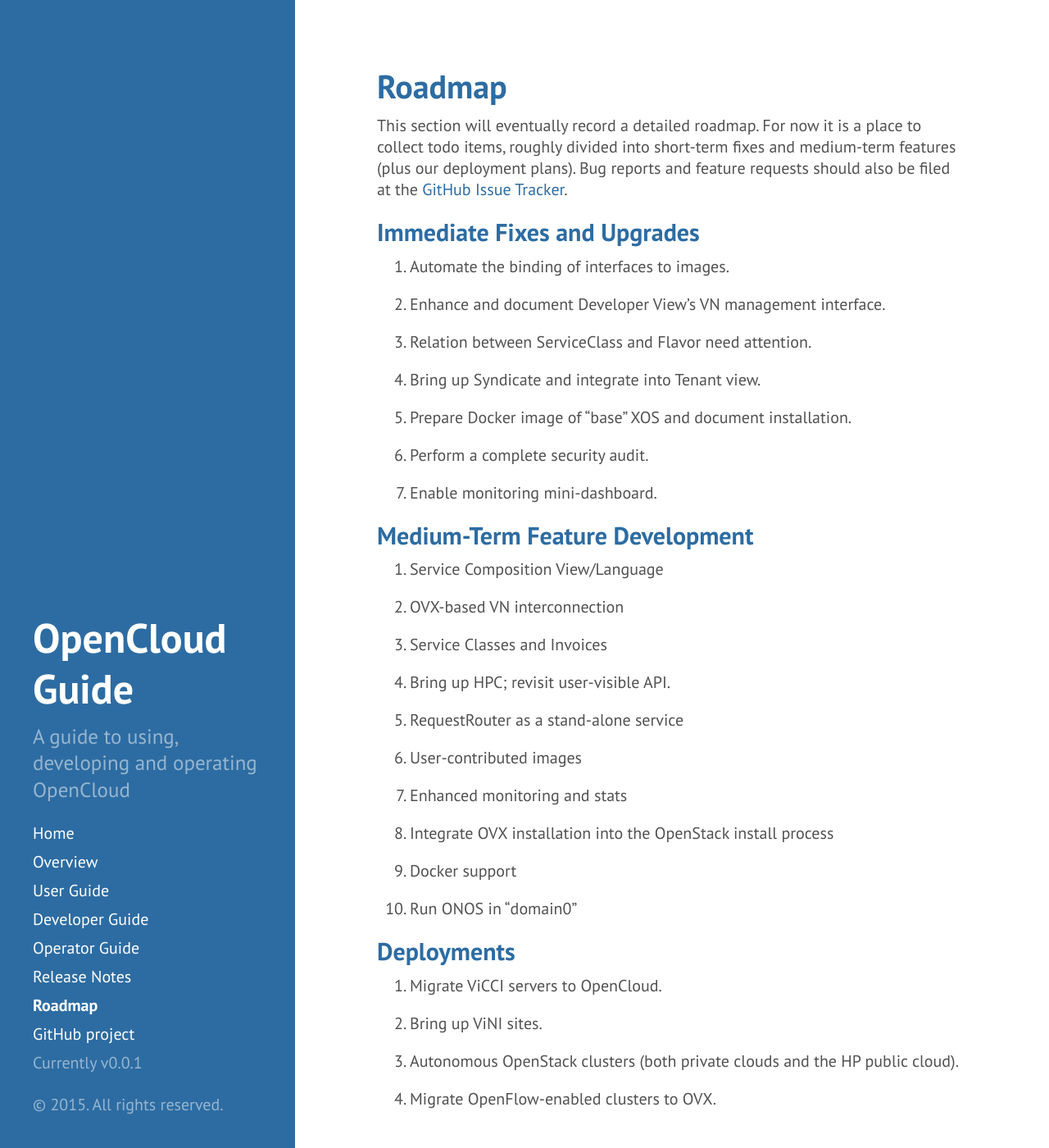
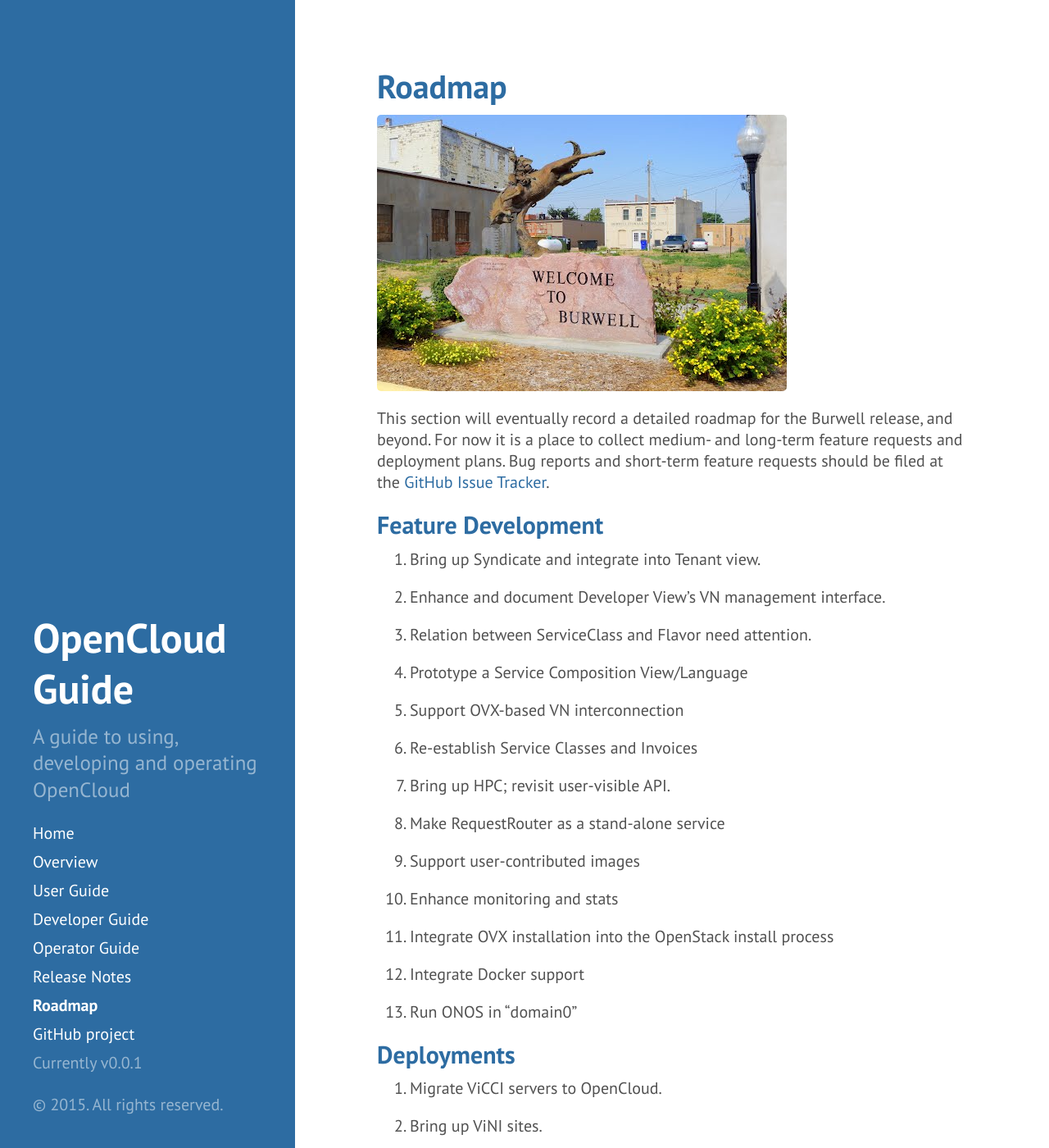
Before and after one commit to open-cloud/open-cloud.github.io.old, a Jekyll site: the page built from 5_roadmap.md, in a window 1280 px wide and 1400 px high. Shown: the whole window at 82% size. Built offline with Jekyll 4.4.1, drawn with Linux system fonts in a browser that asks for light colours; Markdown is read by kramdown in place of the engine named in the settings.

Commit message:
cleaned up notes & roadmap

```diff
--- a/5_roadmap.md
+++ b/5_roadmap.md
@@ -3,49 +3,41 @@
 title: Roadmap
 ---
 
-This section will eventually record a detailed roadmap. For now it is
-a place to collect todo items, roughly divided into short-term fixes
-and medium-term features (plus our deployment plans). Bug reports and
-feature requests should also be filed at the
-[GitHub Issue Tracker](https://github.com/open-cloud/xos/issues).
+![Burwell Release](/figures/burwell.jpg)
 
-##Immediate Fixes and Upgrades
+This section will eventually record a detailed roadmap for the Burwell
+release, and beyond. For now it is a place to collect medium- and
+long-term feature requests and deployment plans. Bug reports and
+short-term feature requests should be filed at the [GitHub Issue
+Tracker](https://github.com/open-cloud/xos/issues).
 
-1. Automate the binding of interfaces to images.
+##Feature Development
+
+1. Bring up Syndicate and integrate into Tenant view.
 
 2. Enhance and document Developer View's VN management interface.
 
 3. Relation between ServiceClass and Flavor need attention.
 
-4. Bring up Syndicate and integrate into Tenant view.
+4. Prototype a Service Composition View/Language
 
-5. Prepare Docker image of "base" XOS and document installation.
+5. Support OVX-based VN interconnection
 
-6. Perform a complete security audit.
+6. Re-establish Service Classes and Invoices
 
-7. Enable monitoring mini-dashboard.
+7. Bring up HPC; revisit user-visible API.
 
-##Medium-Term Feature Development
+8. Make RequestRouter as a stand-alone service
 
-1. Service Composition View/Language
+9. Support user-contributed images
 
-2. OVX-based VN interconnection
+10. Enhance monitoring and stats
 
-3. Service Classes and Invoices
+11. Integrate OVX installation into the OpenStack install process
 
-4. Bring up HPC; revisit user-visible API.
+12. Integrate Docker support
 
-5. RequestRouter as a stand-alone service
-
-6. User-contributed images
-
-7. Enhanced monitoring and stats
-
-8. Integrate OVX installation into the OpenStack install process
-
-9. Docker support
-
-10. Run ONOS in "domain0"
+13. Run ONOS in "domain0"
 
 ##Deployments
 
```
Also changed, not shown: 1_user.md (+18 -4 lines), 4_notes.md (+8 -9 lines), _posts/2015-2-2-start.md (+18 -3 lines), figures/axtell.jpg (added), figures/burwell.jpg (added).
